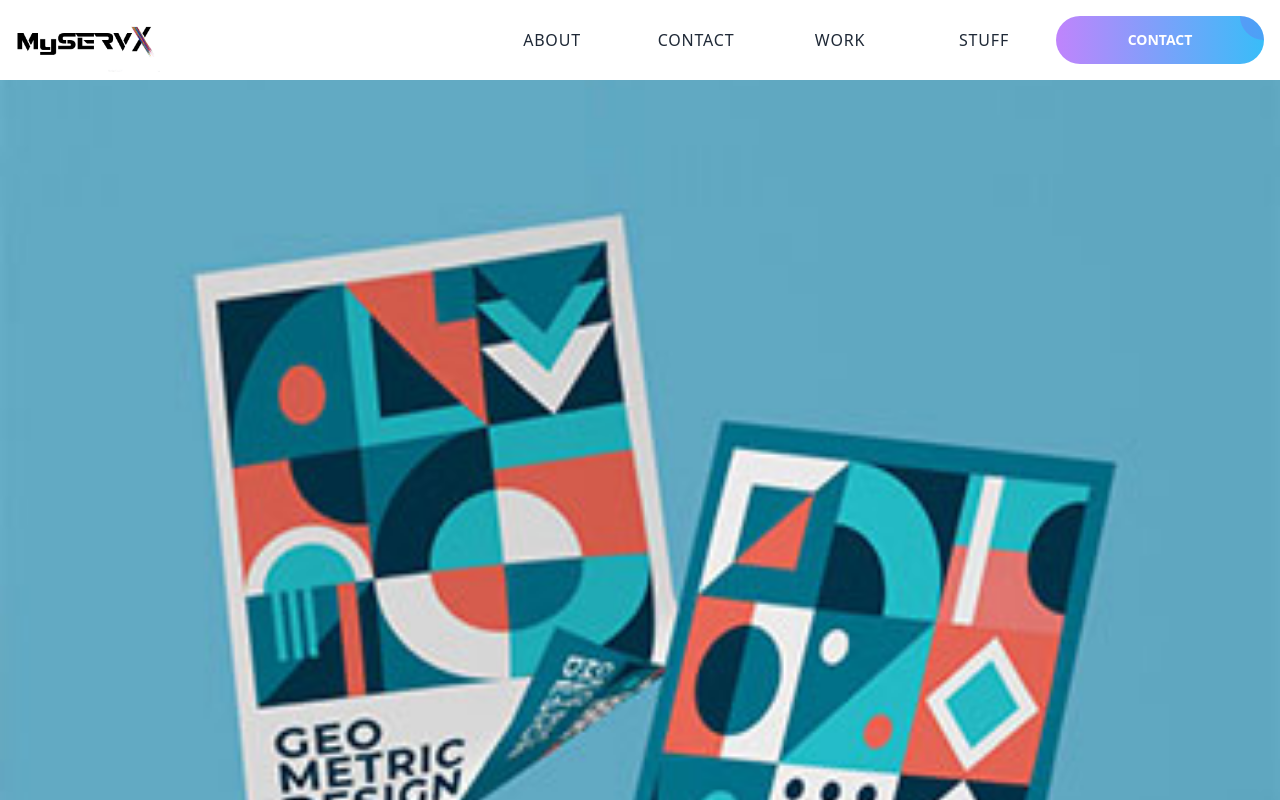
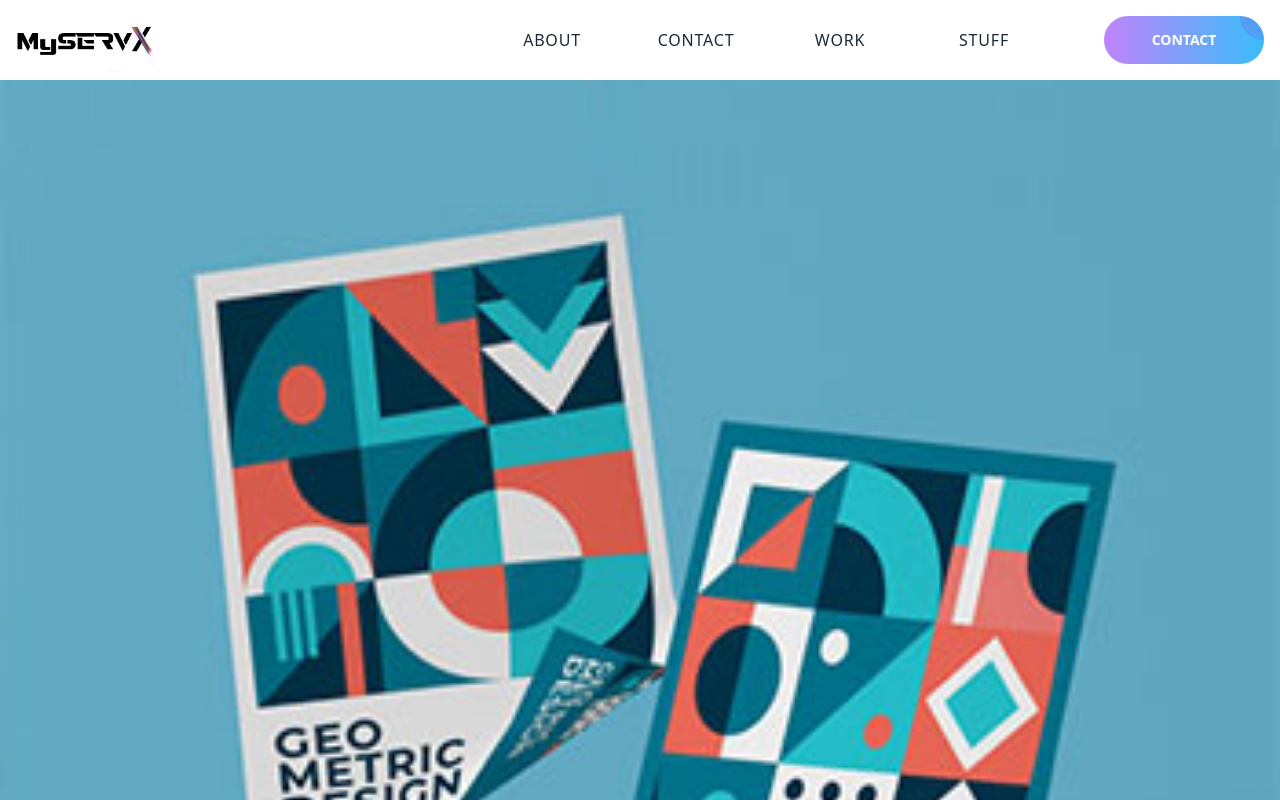
Before and after one commit to anesszereg/My_ServX, a Next.js app: page / in a window 1280 px wide. Shown: the top 800 px of the page. Built offline with nearby package versions, Linux system fonts and the light colour scheme.

Commit message:
navbar changes

```diff
--- a/src/components/Header/NavBar.jsx
+++ b/src/components/Header/NavBar.jsx
@@ -12,10 +12,10 @@ const NavBar = () => {
 
   return (
     // giving it a height of h-28 to keep the size fixed
-    <nav className="bg-white w-full fixed h-20 border-gray-200   ">
+    <nav className="bg-white w-full fixed h-20">
       <div className="w-full flex h-full md:px-0 px-4  items-center justify-between ">
         {/* object contain scales down the image so its all seen , object center centers it */}
-          <Link href={"/"}  legacyBehavior>
+          <Link className="flex-grow" href={"/"}  legacyBehavior>
             <div className="flex relative w-40  h-full  items-center">
             <Image fill className="object-contain object-center" alt="myServX Logo" src={Logo} />
 
--- a/src/components/Header/Navlinks.jsx
+++ b/src/components/Header/Navlinks.jsx
@@ -1,6 +1,7 @@
 import Link from "next/link";
 import { BiMenuAltRight } from "react-icons/bi";
 import { useState } from "react";
+import {BsFillTelephoneFill} from "react-icons/bs"
 const Navlinks = (props) => {
   const links = [
     { title: "about", slug: "/about" },
@@ -12,25 +13,29 @@ const Navlinks = (props) => {
   return (
     <div className="w-full max-w-3xl flex  h-full">
       <nav className="w-full flex items-center pr-4 h-full">
-        <ul className="w-full gap-x-16 h-full hidden md:flex items-center">
+        <ul className="w-full gap-x-8 lg:gap-x-16 h-full hidden md:flex items-center">
           {links.map((item, index) => (
             // 4px is a custom value h-[custom value]
             // now for the cool stuff you can add a group class to the parent
             // then use it to select children and animate them
-            <li className="h-full uppercase group font-medium tracking-wider grid place-items-center text-gray-800 w-20 relative">
-              <div className="absolute transition-all ease-in-out duration-500 group-hover:w-full w-0 h-[4px] bottom-0 left-0 bg-gradient-to-r from-sky-400 to-indigo-400"></div>
-              <Link href={item.slug}>{item.title}</Link>
+            <li key={index} className="h-full uppercase group font-medium tracking-wider grid place-items-center text-gray-800 w-20 relative">
+              {/* left and translate to center the bottom gradient */}
+              <div className="absolute opacity-0 group-hover:opacity-100 left-[50%] -translate-x-[50%] transition-all ease-in-out duration-500 group-hover:w-full w-0 h-[4px] bottom-0  bg-gradient-to-r from-sky-400 to-indigo-400"></div>
+              <Link className="h-full w-full grid place-items-center" href={item.slug}>{item.title}</Link>
             </li>
           ))}
         </ul>
         <div className="flex items-center justify-end w-full md:w-fit gap-x-8 md:gap-x-0">
-          <button type="button" className="w-52 h-12 rounded-full relative overflow-hidden transition-all group font-bold text-sm duration-500 ease-in-out   text-white uppercase bg-gradient-to-r from-purple-400  to-sky-400">
-            <div className="w-12 h-12 group-hover:scale-[1.75] transition-all duration-500 ease-in-out rounded-full bg-purple-600 bg-opacity-20 absolute -right-6 -top-6 "></div>
-            contact
-          </button>
-          <button type="button" className="block md:hidden">
+
+        <button type="button" className="block md:hidden">
             <BiMenuAltRight className="text-4xl  text-slate-800" />
           </button>
+          <button type="button" className="grid place-items-center md:w-40 w-12 h-12 rounded-full relative overflow-hidden transition-all group font-bold text-sm duration-500 ease-in-out   text-white uppercase bg-gradient-to-r from-purple-400  to-sky-400">
+            <div className="w-12 h-12 group-hover:scale-[1.75] transition-all duration-500 ease-in-out rounded-full bg-purple-200 md:bg-purple-600 md:bg-opacity-20 bg-opacity-20 absolute -right-6 -top-6 "></div>
+            <span className="hidden md:block">contact</span>
+            <BsFillTelephoneFill className="md:hidden text-xl text-white" />
+          </button>
+
         </div>
       </nav>
     </div>
```
